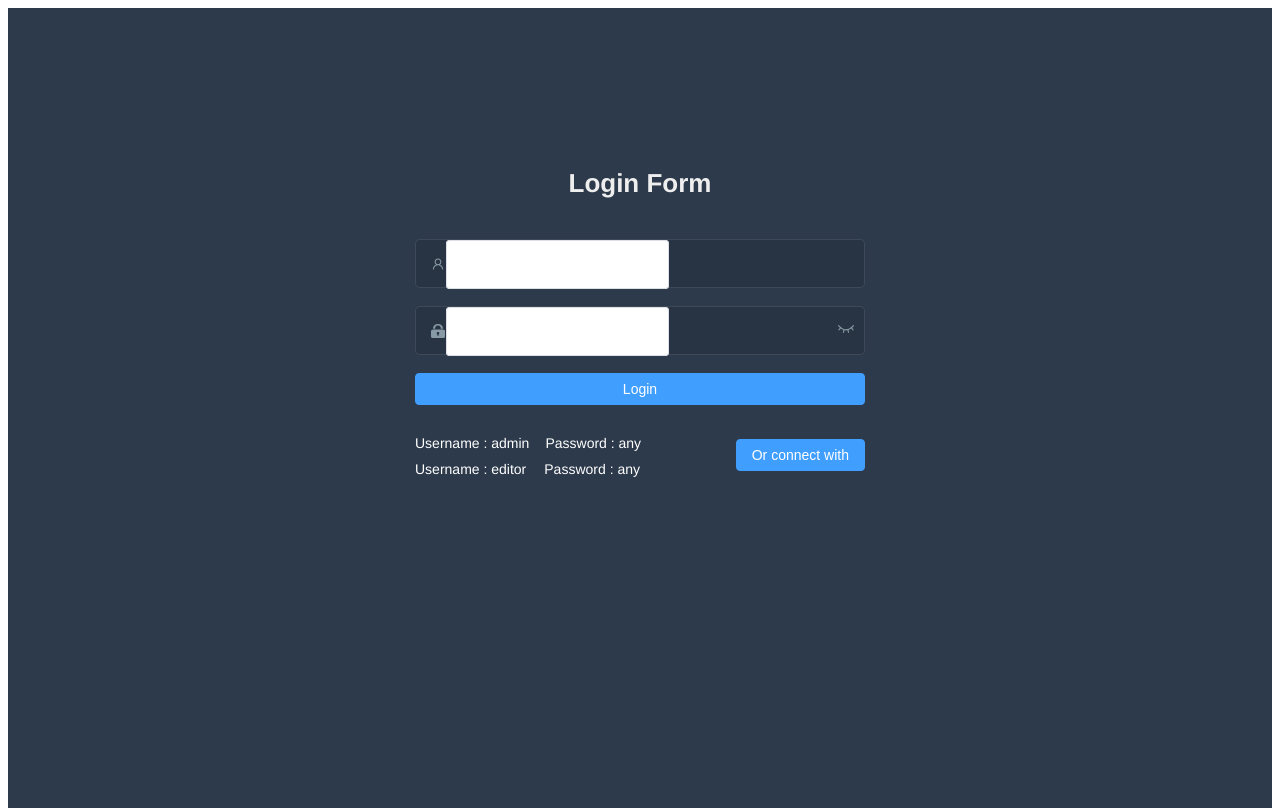
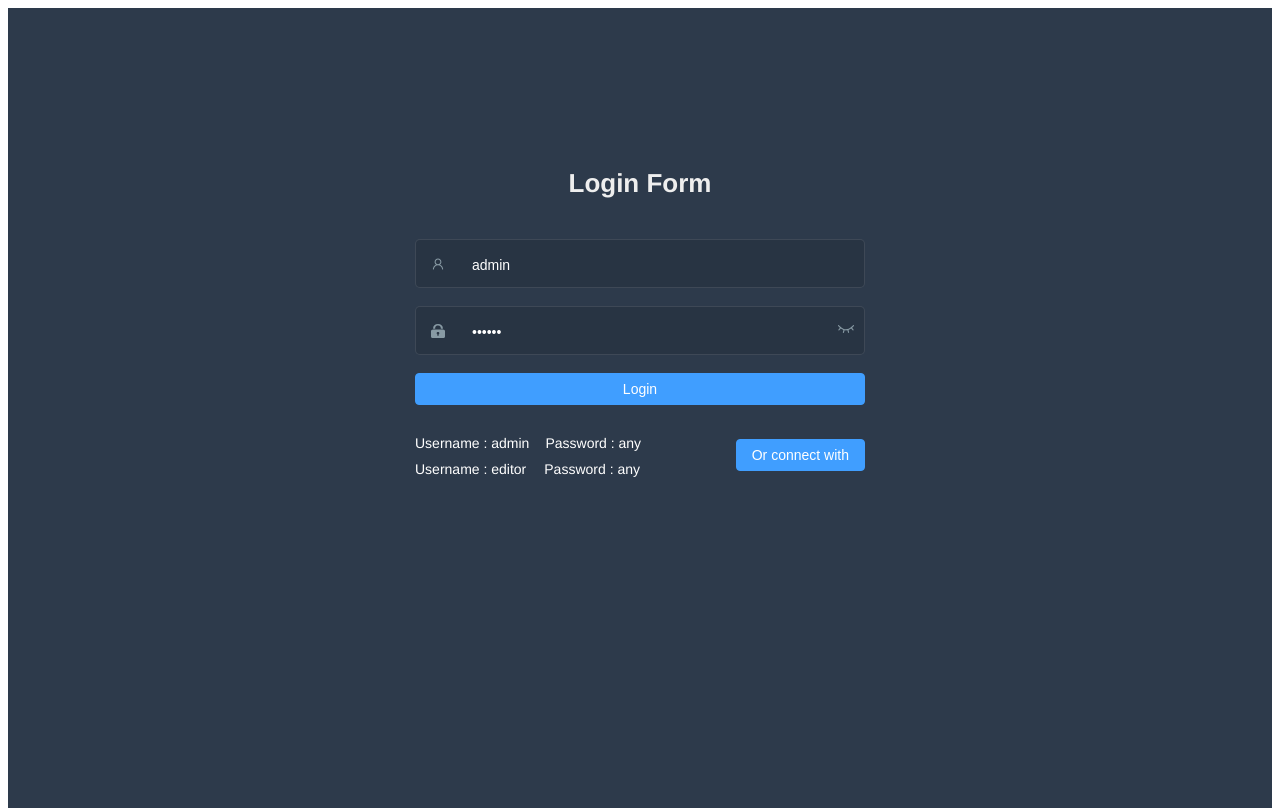
Before and after one commit to leimeng-go/admin-web, a Vue app: page /login in a window 1280 px wide. Built offline with nearby package versions, Linux system fonts and the light colour scheme.

Commit message:
fix: 修复el-input样式

```diff
--- a/src/views/login/index.vue
+++ b/src/views/login/index.vue
@@ -219,14 +219,20 @@ $cursor: #fff;
   .el-input {
     display: inline-block;
     height: 47px;
-    width: 85%;
+    width: 85%;  // 控制整体宽度
+
+    .el-input__wrapper {
+      width: 100% !important;  // 强制占满父元素宽度
+      background: transparent;
+      box-shadow: none;
+      border: 0;
+    }
 
     input {
       background: transparent;
-      border: 0px;
+      border: 0;
       appearance: none;
-      -webkit-appearance: none;
-      border-radius: 0px;
+      border-radius: 0;
       padding: 12px 5px 12px 15px;
       color: $light_gray;
       height: 47px;
@@ -321,5 +327,15 @@ $light_gray:#eee;
       display: none;
     }
   }
+
+  :deep(.el-input) {
+    .el-input__wrapper {
+      // 外层样式
+    }
+
+    .el-input__inner {
+      // 内层样式
+    }
+  }
 }
 </style>
```
Also changed, not shown: src/styles/index.scss (+10 -8 lines).
